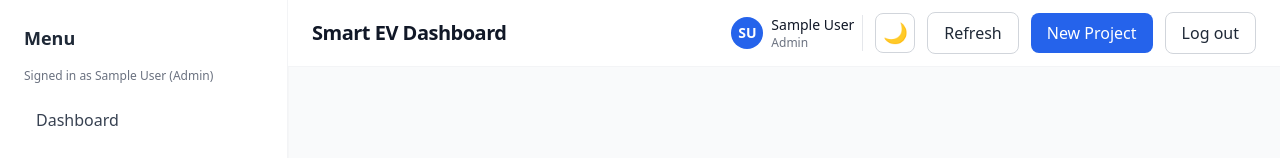
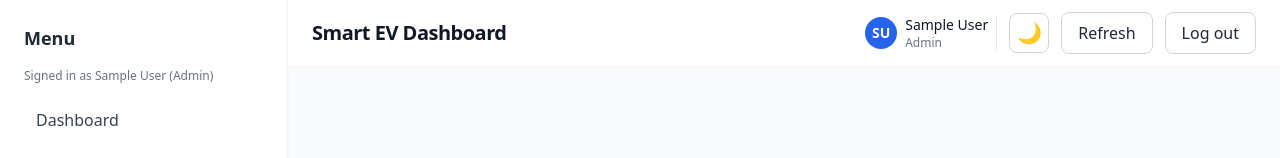
Before and after one commit to PraJwalGarje/smart-ev-project-tracking-dashboard, a React (Vite) app: page /login in a window 1280 px wide. Shown: the top 158 px of the page. Built offline with nearby package versions, Linux system fonts and the light colour scheme; no server answers; sample sign-in values are in the browser's storage.

Commit message:
Optimized Header variables

```diff
--- a/src/components/Header.jsx
+++ b/src/components/Header.jsx
@@ -84,13 +84,6 @@ export default function Header({
           Refresh
         </button>
 
-        {/* New Project (only when logged in + manager/admin) */}
-        {isLoggedIn && canManageProjects && (
-          <button className="new-project-button btn" onClick={onNewProject}>
-            New Project
-          </button>
-        )}
-
         {/* 🔹 Auth button */}
         {!isLoggedIn ? (
           <button
```
